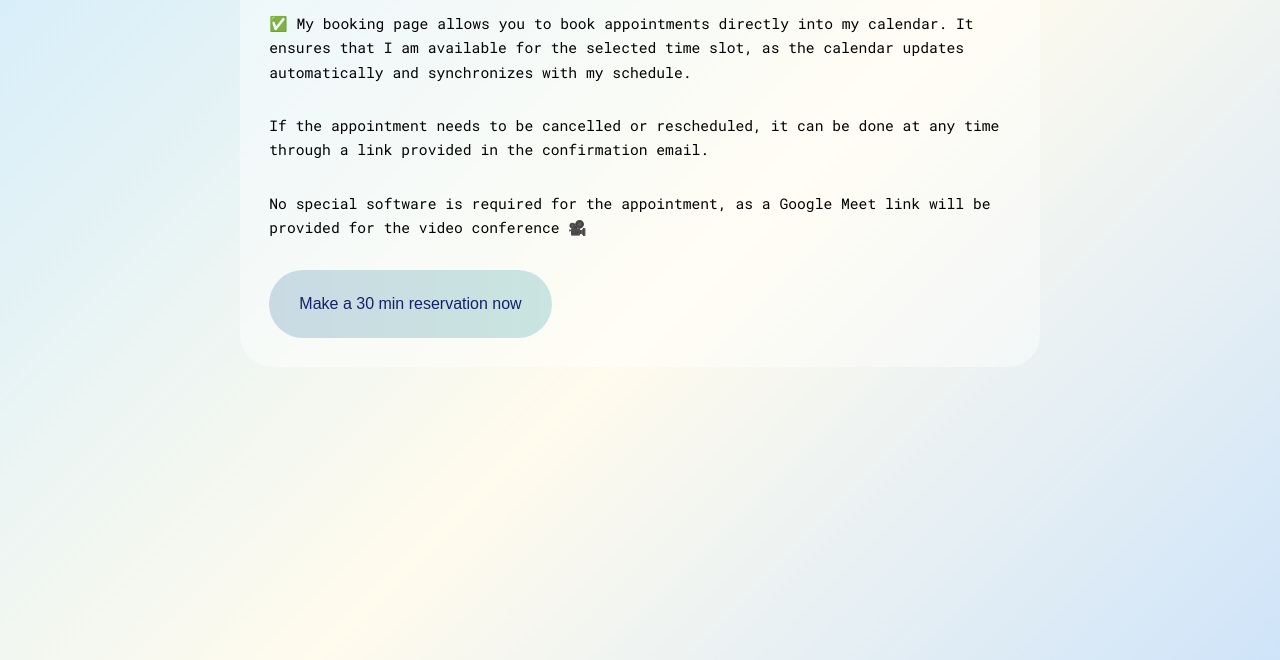
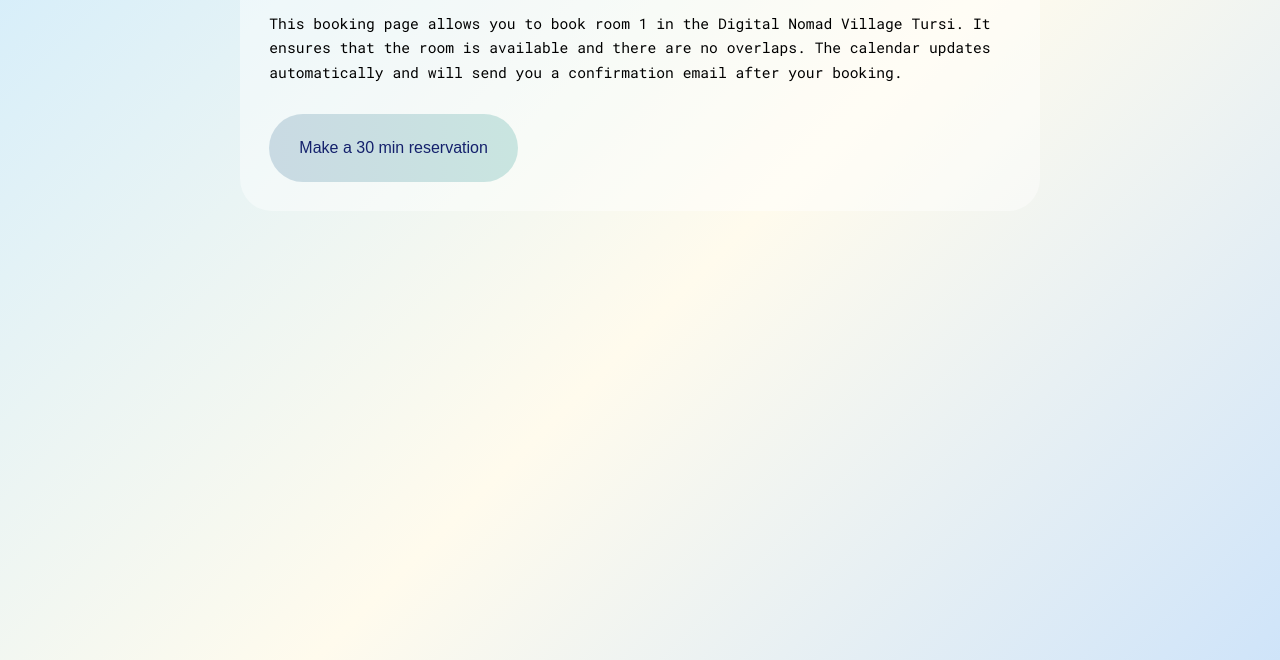
Before and after one commit to luisrieke/cosurfing-app, a plain HTML site: page calendar/30-minutes.html in a window 1280 px wide. Shown: the part 140-800 px from the top of the page. Drawn offline with Linux system fonts and the light colour scheme.

Commit message:
explaining how its working

```diff
--- a/calendar/30-minutes.html
+++ b/calendar/30-minutes.html
@@ -29,18 +29,14 @@
 
 					<h2>Book room for 30 minutes meeting!</h2>
 
-					<p>✅ My booking page allows you to book appointments directly into my calendar. It ensures that I am
-						available for the selected time slot, as the calendar updates automatically and synchronizes
-						with my schedule.</p>
-					<p>If the appointment needs to be cancelled or rescheduled, it can be done at any time through a
-						link provided in the confirmation email.</p>
-					<p>No special software is required for the appointment, as a Google Meet link will be provided for
-						the video conference 🎥
+					<p>This booking page allows you to book room 1 in the Digital Nomad Village Tursi. It ensures that
+						the room is available and there are no overlaps. The calendar updates automatically and will
+						send you a confirmation email after your booking.
 					</p>
 
 					<button class="calendar-button"
 						onclick="window.location.href='/calendar/book/30-minutes-booking';">Make
-						a 30 min reservation now</button>
+						a 30 min reservation</button>
 
 				</header>
 			</section>
```
Also changed, not shown: calendar/1-hour.html (+4 -8 lines), calendar/2-hours.html (+4 -8 lines), calendar/booking.html (+12 -4 lines).
